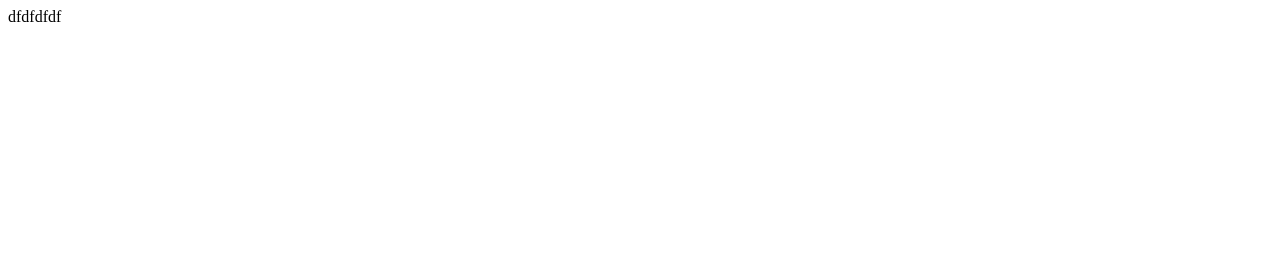
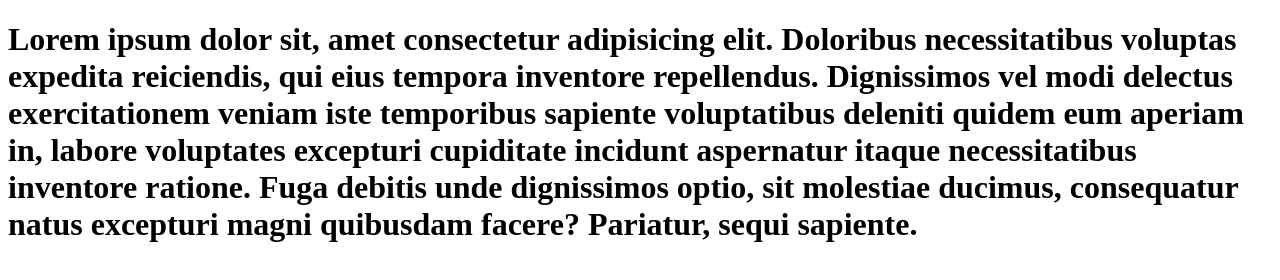
Before and after one commit to MohammadDevs/Futurt-Shopno-Mart, a plain HTML site: page index.html in a window 1280 px wide. Drawn offline with Linux system fonts and the light colour scheme.

Commit message:
added something

```diff
--- a/index.html
+++ b/index.html
@@ -6,6 +6,6 @@
     <title>Shopno  </title>
 </head>
 <body>
-    dfdfdfdf
+    <h1>Lorem ipsum dolor sit, amet consectetur adipisicing elit. Doloribus necessitatibus voluptas expedita reiciendis, qui eius tempora inventore repellendus. Dignissimos vel modi delectus exercitationem veniam iste temporibus sapiente voluptatibus deleniti quidem eum aperiam in, labore voluptates excepturi cupiditate incidunt aspernatur itaque necessitatibus inventore ratione. Fuga debitis unde dignissimos optio, sit molestiae ducimus, consequatur natus excepturi magni quibusdam facere? Pariatur, sequi sapiente.</h1>
 </body>
 </html>
```
